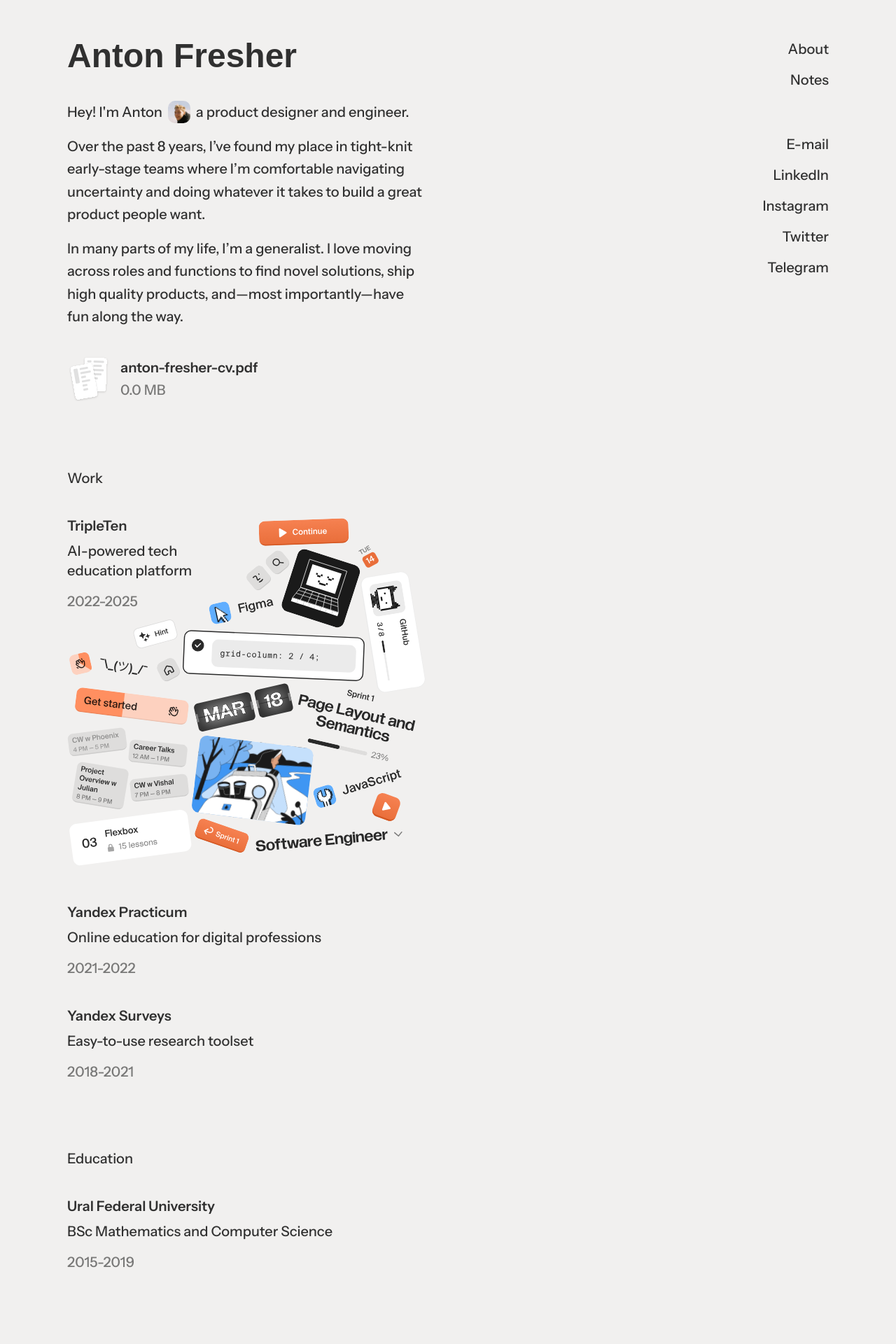
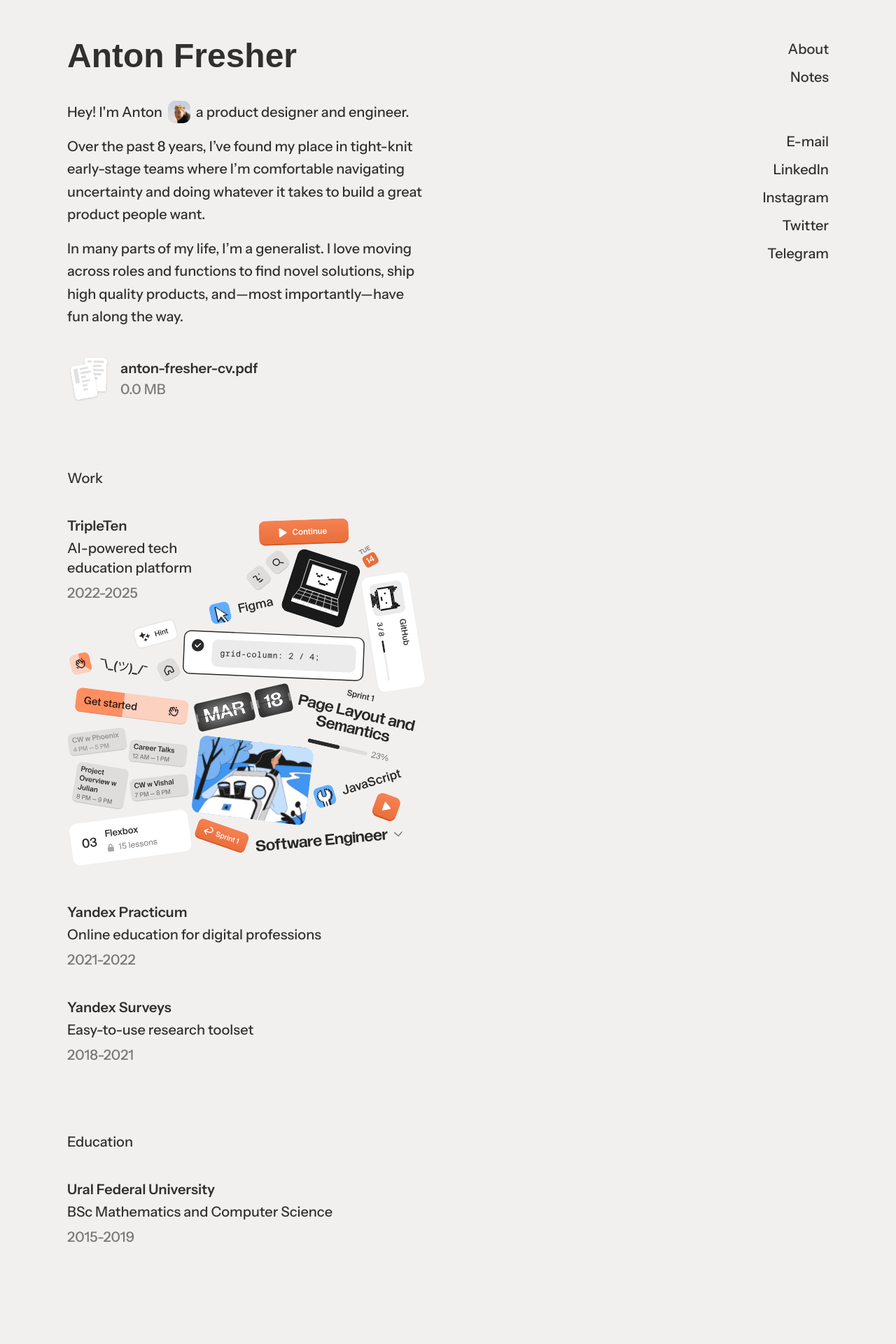
Before and after one commit to tonyfresher/tonyfresher-com, a Next.js app: page / in a window 1280 px wide. Shown: the top 1920 px of the page at 70% size. Built offline with nearby package versions, Linux system fonts and the light colour scheme; a web font is replaced by a local one.

Commit message:
Fix spacing

```diff
--- a/src/app/_home/components/cv.tsx
+++ b/src/app/_home/components/cv.tsx
@@ -315,7 +315,7 @@
             >
                 <PDFIcon />
 
-                <div className="flex flex-col gap-1">
+                <div className="flex flex-col gap-0.5">
                     <h3 className="m-0 font-semibold">{cvFileName}</h3>
                     <span className="text-muted-foreground">
                         {strings.sizeLabel.replace('%s', cvFileSizeMb.toFixed(1))}
--- a/src/app/_home/components/education.tsx
+++ b/src/app/_home/components/education.tsx
@@ -19,8 +19,8 @@
                 <span key={institution}>
                     <div className="col-start-1 row-start-1 flex flex-col">
                         <h3 className="m-0 font-semibold">{institution}</h3>
-                        <span className="mt-2">{program}</span>
-                        <span className="text-muted-foreground mt-4">{period}</span>
+                        <span className="mt-1">{program}</span>
+                        <span className="text-muted-foreground mt-2">{period}</span>
                     </div>
                 </span>
             ))}
--- a/src/app/_home/components/work.tsx
+++ b/src/app/_home/components/work.tsx
@@ -57,10 +57,10 @@
                         className={`col-start-1 row-start-1 flex flex-col ${cover ? 'max-w-80 max-lg:max-w-full' : ''}`}
                     >
                         <h3 className="m-0 font-semibold">{product}</h3>
-                        <span className="mt-2 whitespace-pre-line max-sm:whitespace-normal">
+                        <span className="mt-1 whitespace-pre-line max-sm:whitespace-normal">
                             {description}
                         </span>
-                        <span className="text-muted-foreground mt-4">{period}</span>
+                        <span className="text-muted-foreground mt-2">{period}</span>
                     </div>
                 </Link>
             ))}
--- a/src/components/links.tsx
+++ b/src/components/links.tsx
@@ -32,7 +32,7 @@
 export default function Links({ className }: LinksProps) {
     return (
         <div
-            className={`flex flex-row flex-wrap items-end gap-4 text-xl md:flex-col md:gap-y-4 ${className || ''}`}
+            className={`flex flex-row flex-wrap items-end gap-x-4 text-xl md:flex-col md:gap-y-3 ${className || ''}`}
         >
             {strings.links.map(({ service, link }) => (
                 <Link
--- a/src/components/menu.tsx
+++ b/src/components/menu.tsx
@@ -19,7 +19,7 @@
 export default function Menu({ items = DEFAULT_MENU, className }: PageMenuProps) {
     return (
         <nav
-            className={`flex flex-row items-end gap-4 text-xl md:flex-col md:gap-y-4 ${className || ''}`}
+            className={`flex flex-row items-end gap-x-4 text-xl md:flex-col md:gap-y-3 ${className || ''}`}
         >
             {items.map(({ label, link }) => {
                 return (
```
